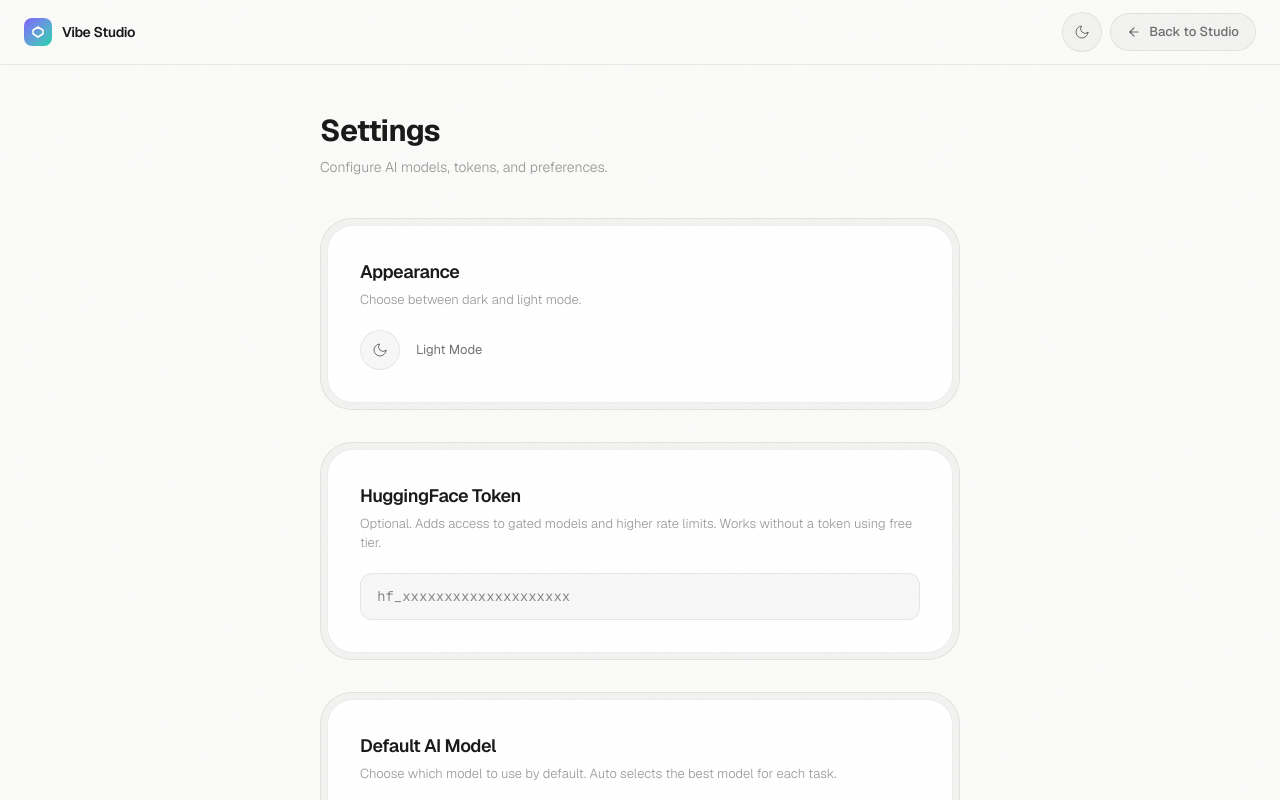
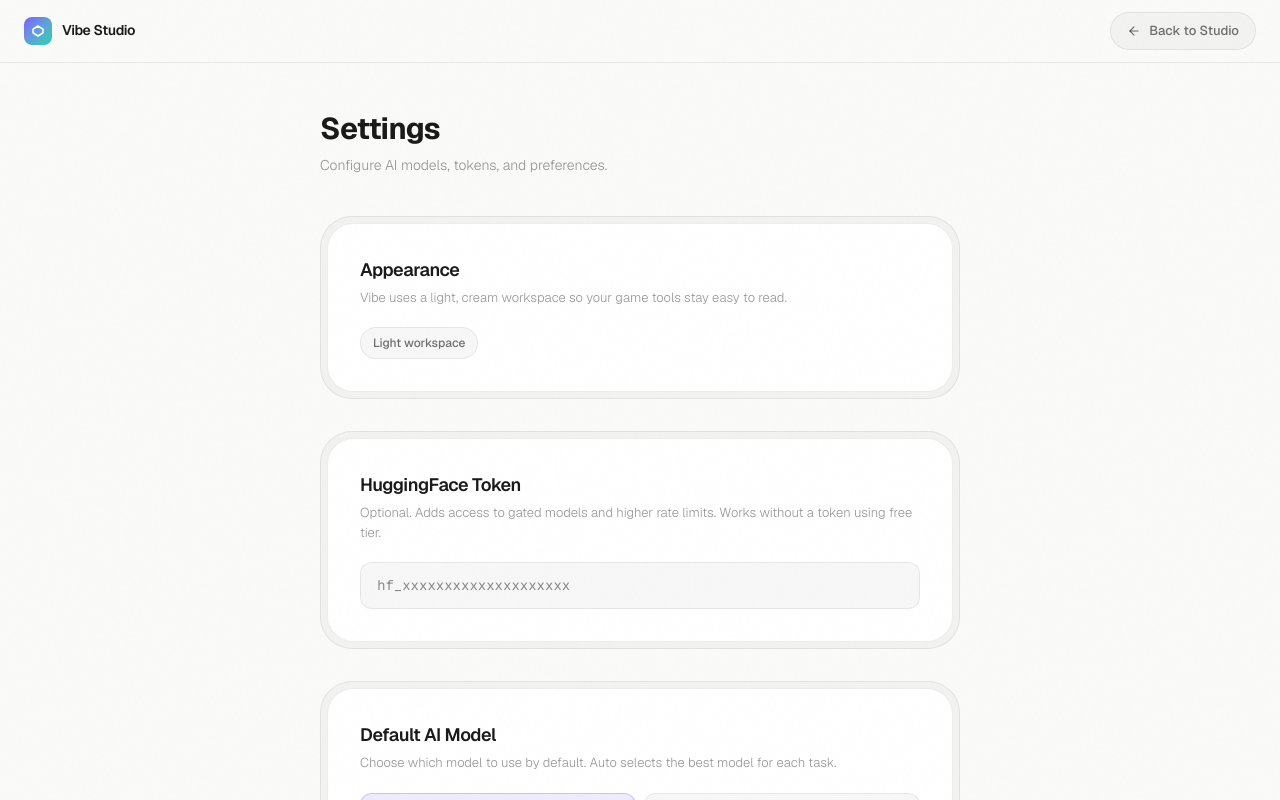
Before and after one commit to Radin-dev1/Roblox-Vibe-game-maker, a Next.js app: page /settings in a window 1280 px wide. Shown: the top 800 px of the page. Built offline with nearby package versions, Linux system fonts and the light colour scheme.

Commit message:
Keep settings light only

```diff
--- a/src/app/settings/page.tsx
+++ b/src/app/settings/page.tsx
@@ -3,12 +3,9 @@
 import { useState, useEffect } from "react";
 import { motion } from "framer-motion";
 import Link from "next/link";
-import ThemeToggle from "@/components/ThemeToggle";
-import { useTheme } from "@/lib/theme";
 import { AI_MODELS, KNOWLEDGE_SOURCES } from "@/lib/models";
 
 export default function SettingsPage() {
-  const { theme } = useTheme();
   const [hfToken, setHfToken] = useState("");
   const [defaultModel, setDefaultModel] = useState("auto");
   const [saved, setSaved] = useState(false);
@@ -56,7 +53,6 @@ export default function SettingsPage() {
           </span>
         </Link>
         <div className="flex items-center gap-2">
-          <ThemeToggle />
           <Link
             href="/studio"
             className="flex items-center gap-2 rounded-full px-4 py-2 text-[13px] font-medium transition-all duration-500 ease-[cubic-bezier(0.32,0.72,0,1)]"
@@ -87,11 +83,8 @@ export default function SettingsPage() {
           <div className="rounded-[2rem] p-1.5 transition-theme" style={{ backgroundColor: "var(--bg-overlay)", borderWidth: 1, borderColor: "var(--edge)" }}>
             <div className="rounded-[calc(2rem-0.375rem)] p-6 md:p-8 transition-theme" style={{ backgroundColor: "var(--card)", borderWidth: 1, borderColor: "var(--edge)", boxShadow: "inset 0 1px 1px var(--inset)" }}>
               <h2 className="text-lg font-semibold mb-1 tracking-tight" style={{ color: "var(--text)" }}>Appearance</h2>
-              <p className="text-[13px] font-light mb-5" style={{ color: "var(--text-muted)" }}>Choose between dark and light mode.</p>
-              <div className="flex items-center gap-4">
-                <ThemeToggle />
-                <span className="text-[13px] capitalize" style={{ color: "var(--text-secondary)" }}>{theme} mode</span>
-              </div>
+              <p className="text-[13px] font-light mb-5" style={{ color: "var(--text-muted)" }}>Vibe uses a light, cream workspace so your game tools stay easy to read.</p>
+              <span className="inline-flex rounded-full border px-3 py-1.5 text-[12px] font-medium" style={{ color: "var(--text-secondary)", borderColor: "var(--edge)", backgroundColor: "var(--bg-overlay)" }}>Light workspace</span>
             </div>
           </div>
         </motion.section>
```
